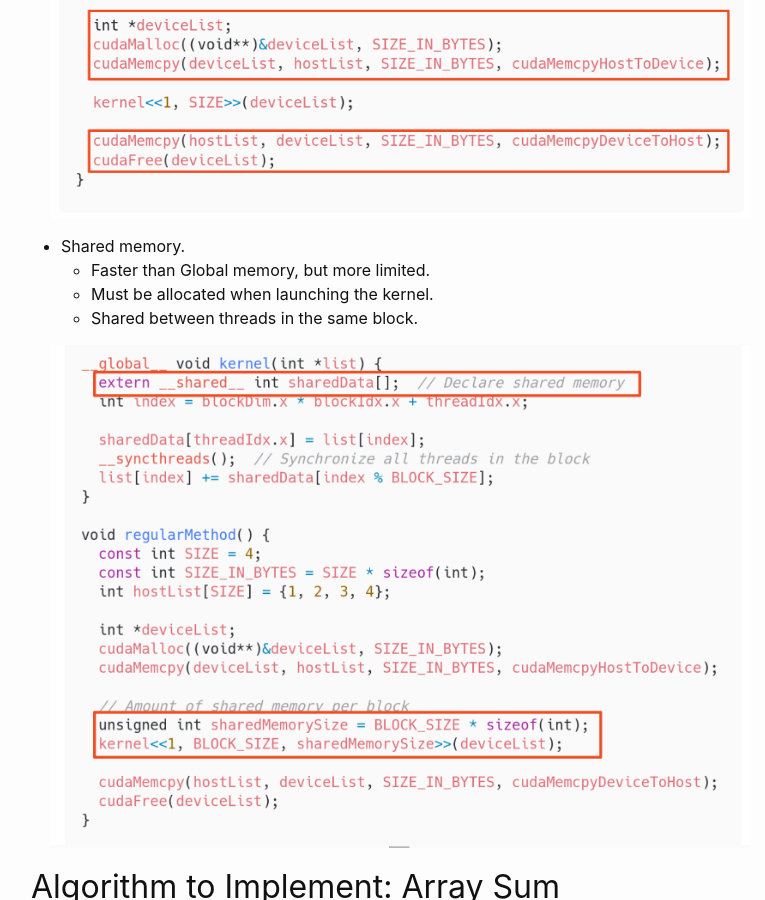
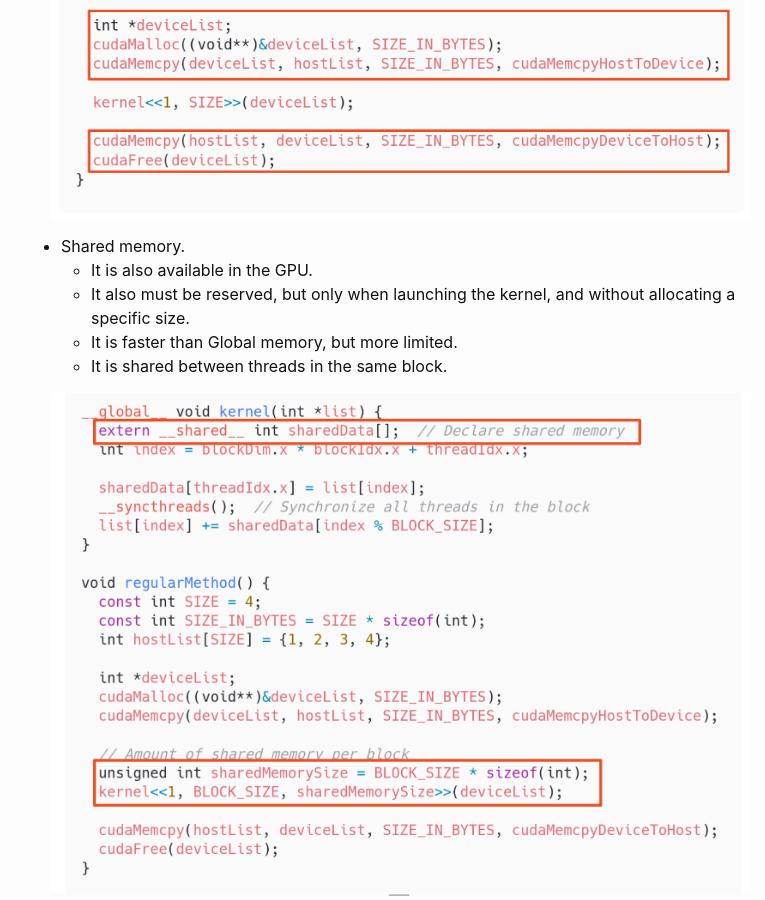
Before and after one commit to eryxcoop/eryxcoop.github.io, a Jekyll site: the page built from _posts/2024-11-27-Parallel-Programming-with-CUDA-Parallel-programs-optimized-for-GPU.md, in a window 1280 px wide and 900 px high, scrolled down 4138 px. Shown: the whole window, without its empty margins (239-1004 px from the left). Built offline with Jekyll 4.4.1, drawn with Linux system fonts in a browser that asks for light colours.

Commit message:
Clarifications in the post "Parallel Programming with CUDA"

```diff
--- a/_posts/2024-11-27-Parallel-Programming-with-CUDA-Parallel-programs-optimized-for-GPU.md
+++ b/_posts/2024-11-27-Parallel-Programming-with-CUDA-Parallel-programs-optimized-for-GPU.md
@@ -95,9 +95,10 @@ There are several types of memory in the GPU.
 </p>
 
 - Shared memory.
-  - Faster than Global memory, but more limited.
-  - Must be allocated when launching the kernel.
-  - Shared between threads in the same block.
+  - It is also available in the GPU.
+  - It also must be reserved, but only when launching the kernel, and without allocating a specific size.
+  - It is faster than Global memory, but more limited.
+  - It is shared between threads in the same block.
 
 <p style="text-align: center">
 <img src="/assets/img/parallel-programming-cuda/shared-memory.png" alt="Shared memory" width=700 />
```
